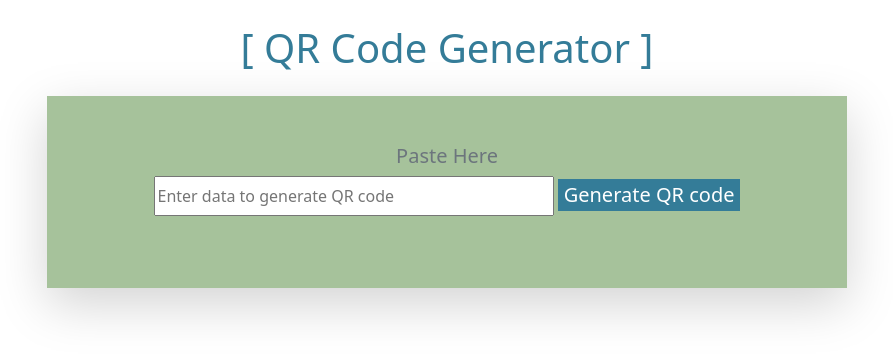
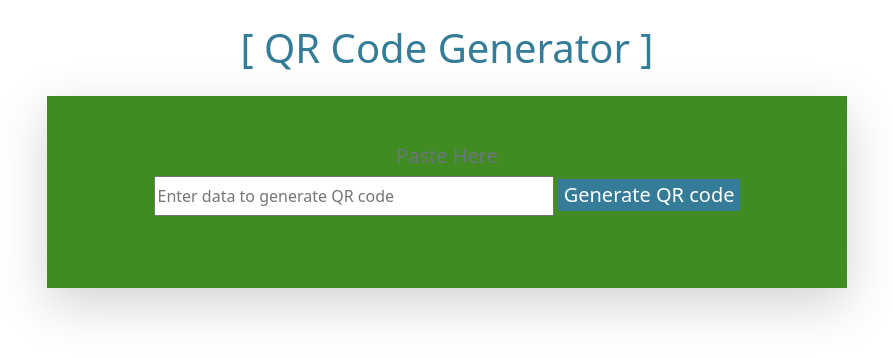
Before and after one commit to mgrbpn/QR-Code-Generator, a Django app: page / in a window 1280 px wide. Shown: the top 358 px of the page, without its empty margins (193-1086 px from the left). Run offline with Django 4.2, Linux system fonts and the light colour scheme.

Commit message:
css changes

```diff
--- a/qrCodeProject/qrCodeApp/templates/index.html
+++ b/qrCodeProject/qrCodeApp/templates/index.html
@@ -14,7 +14,7 @@
                 }
                .container {
                     width: 800px;
-                    background-color: rgb(166, 194, 155);
+                    background-color: rgb(64, 139, 34);
                 }
                 input {
                     width: 400px;
```
Also changed, not shown: qrCodeProject/media/qrimg17.png (deleted), qrCodeProject/media/qrimg375.png (deleted), qrCodeProject/media/qrimg413.png (deleted), qrCodeProject/media/qrimg462.png (deleted), qrCodeProject/media/qrimg604.png (renamed from qrCodeProject/media/qrimg152.png), qrCodeProject/media/qrimg759.png (deleted), qrCodeProject/media/qrimg945.png (deleted).
